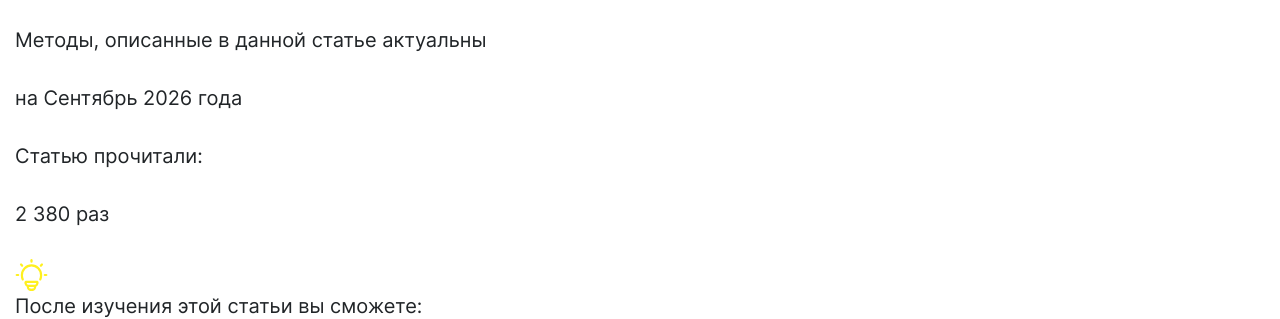
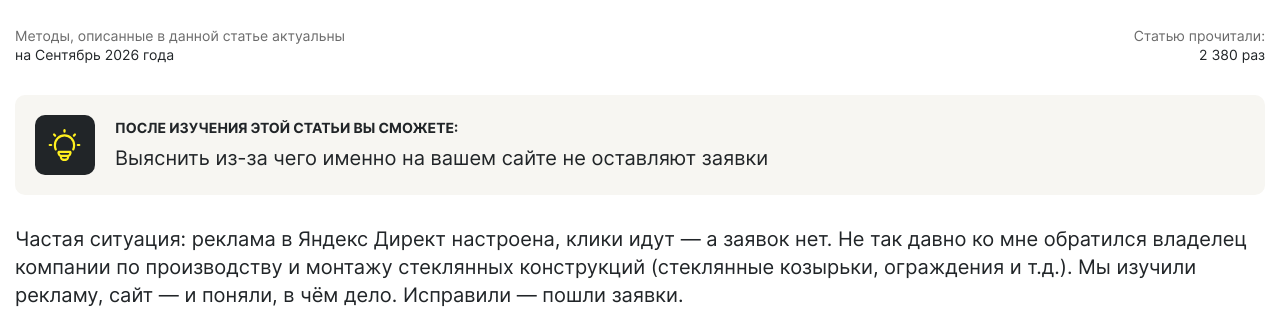
Before and after one commit to Ekaterina-shch/rafail-pro, a website built with Vite: page index.html in a window 1280 px wide. Shown: the part 510-829 px from the top of the page. Built offline with nearby package versions, Linux system fonts and the light colour scheme.

Commit message:
Доработала стили для блоков статьи. Добавила article-benefit

```diff
--- a/index.html
+++ b/index.html
@@ -188,23 +188,31 @@
       </div>
       <article class="article">
         <h1>Клики идут, а заявок нет (что делать в 2025ом году)</h1>
-        <div>
-          <div>
-            <p>Методы, описанные в данной статье актуальны</p>
-            <p>на Сентябрь 2026 года</p>
+        <div class="post-stats">
+          <div class="stats-group relevance">
+            <p class="stats-text">
+              Методы, описанные в данной статье актуальны
+            </p>
+            <p class="stats-highlight">на Сентябрь 2026 года</p>
           </div>
-          <div>
-            <p>Статью прочитали:</p>
-            <p>2 380 раз</p>
+          <div class="stats-group views">
+            <p class="stats-text">Статью прочитали:</p>
+            <p class="stats-highlight">2 380 раз</p>
           </div>
         </div>
-        <div>
-          <div>
-            <img src="/src/assets/img/lamp.svg" alt="Лампочка" />
+        <div class="article-benefit">
+          <div class="benefit__icon-wrapper">
+            <img
+              src="/src/assets/img/lamp.svg"
+              alt="Лампочка"
+              class="benefit__icon"
+            />
           </div>
-          <div>
-            <p>После изучения этой статьи вы сможете:</p>
-            <p>Выяснить из-за чего именно на вашем сайте не оставляют заявки</p>
+          <div class="benefit__content">
+            <p class="benefit__title">После изучения этой статьи вы сможете:</p>
+            <p class="benefit__text">
+              Выяснить из-за чего именно на вашем сайте не оставляют заявки
+            </p>
           </div>
         </div>
         <p>
--- /dev/null
+++ b/src/css/components/article-benefit.css
@@ -0,0 +1,45 @@
+.article-benefit {
+  margin-bottom: 30px;
+  padding: 20px;
+  background-color: var(--bg2);
+  border-radius: 10px;
+  display: flex;
+  gap: 20px;
+}
+.benefit__icon-wrapper {
+  width: 60px;
+  height: 60px;
+  border-radius: 10px;
+  background-color: var(--dark);
+  display: flex;
+  align-content: center;
+  justify-content: center;
+  flex-shrink: 0;
+}
+.benefit__icon {
+  width: 34px;
+}
+.benefit__content {
+}
+.benefit__title {
+  font-size: var(--font-xs);
+  line-height: 140%;
+  font-weight: 700;
+  margin-bottom: 6px;
+  text-transform: uppercase;
+}
+.benefit__text {
+  font-size: var(--font-m);
+  line-height: 140%;
+}
+@media screen and (min-width: 768px) {
+  .article-benefit {
+    align-items: center;
+  }
+  .benefit__title {
+    font-size: var(--font-s);
+  }
+  .benefit__text {
+    font-size: var(--font-xl);
+  }
+}
--- a/src/css/components/article.css
+++ b/src/css/components/article.css
@@ -14,7 +14,31 @@
     margin-top: 20px;
     margin-bottom: 20px;
   }
-  p {
+  p:not([class]) {
     margin-bottom: 30px;
   }
 }
+.post-stats {
+  display: flex;
+  flex-direction: column;
+  gap: 10px;
+  margin-bottom: 30px;
+}
+.stats-text {
+  color: var(--gray);
+  font-size: var(--font-s);
+  line-height: 140%;
+}
+.stats-highlight {
+  font-size: var(--font-s);
+  line-height: 140%;
+}
+@media screen and (min-width: 768px) {
+  .post-stats {
+    flex-direction: row;
+    justify-content: space-between;
+  }
+  .stats-group.views {
+    text-align: right;
+  }
+}
--- a/src/css/components/toc.css
+++ b/src/css/components/toc.css
@@ -2,6 +2,7 @@
   margin-bottom: 60px;
 }
 .toc__title {
+  margin-bottom: 30px;
 }
 .toc__list {
   padding-left: 28px;
--- a/src/css/style.css
+++ b/src/css/style.css
@@ -15,3 +15,4 @@
 @import './components/article.css';
 @import './components/article-alert.css';
 @import './components/toc.css';
+@import './components/article-benefit.css';
```
Also changed, not shown: src/css/components/subscription-block.css (+11 -4 lines).
